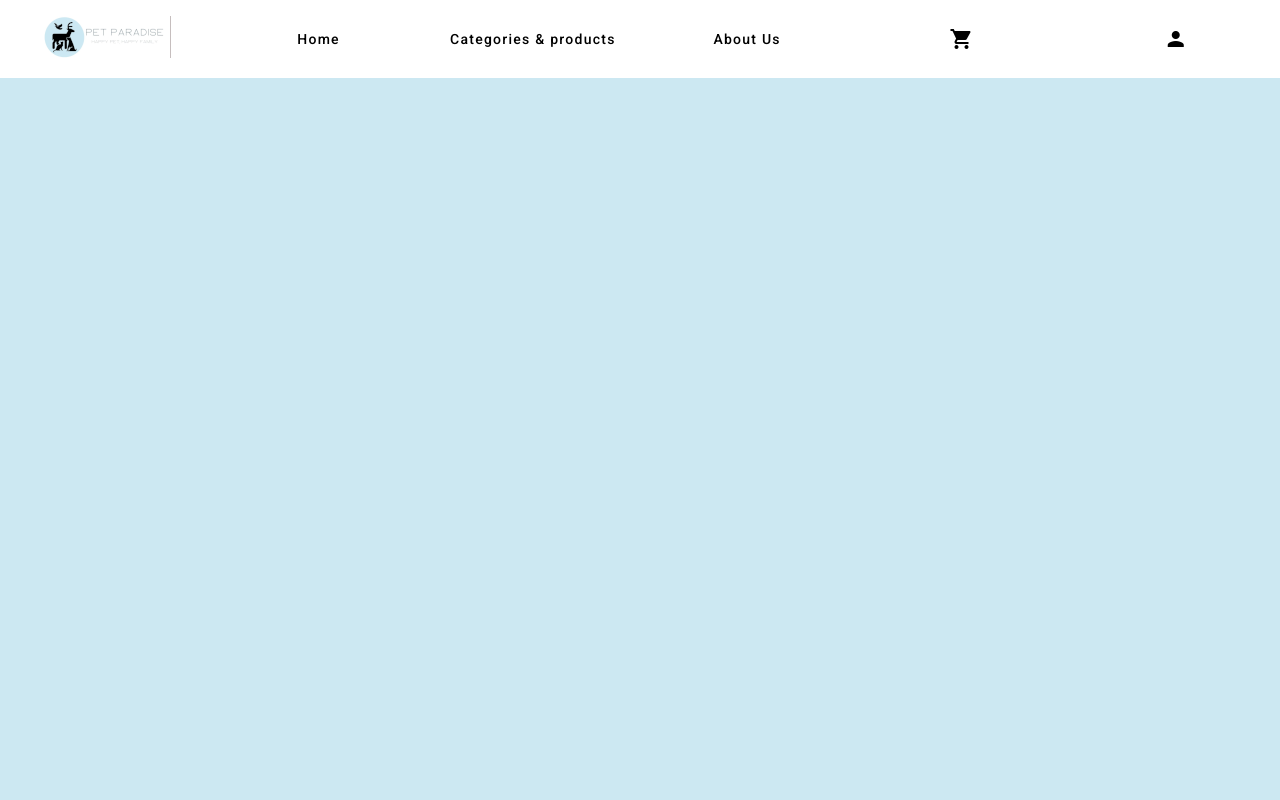
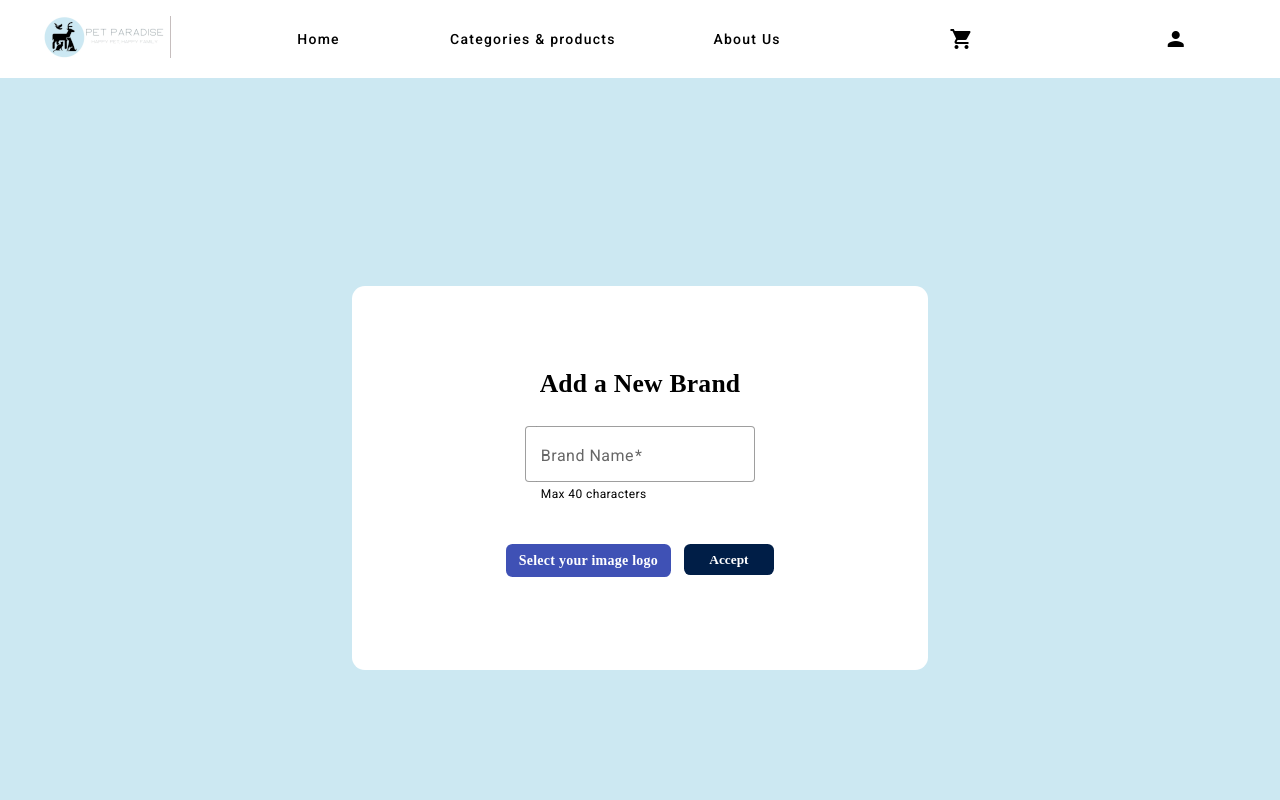
Before and after one commit to FullHouseTeam/pet-paradise-client, an Angular app: page /admin/add-brand in a window 1280 px wide. Before the commit this address led to /. Shown: the top 800 px of the page. Built offline with nearby package versions, Linux system fonts and the light colour scheme.

Commit message:
feat: add-brands-page

```diff
--- a/src/app/app.routes.ts
+++ b/src/app/app.routes.ts
@@ -7,6 +7,8 @@ import { AboutUsComponent } from '../components/about-us/about-us.component';
 import { SupportPageComponent } from '../components/support-page/support-page.component';
 import { TermsAndConditionsComponent } from '../components/terms-and-conditions/terms-and-conditions.component';
 import { DescriptionComponent } from '../components/example-api/description.component';
+import { AddBrandsComponent} from "../components/add-brands/add-brands.component";
+
 export const appRoutes: Route[] = [
   {
     path: 'categories-and-products',
@@ -18,5 +20,6 @@ export const appRoutes: Route[] = [
   { path: 'support', component: SupportPageComponent },
   { path: 'terms-and-conditions', component: TermsAndConditionsComponent },
   { path: '', component: HomeComponent },
-  { path: 'example-api', component: DescriptionComponent }
+  { path: 'example-api', component: DescriptionComponent },
+  { path: 'admin/add-brand', component: AddBrandsComponent}
 ];
--- /dev/null
+++ b/src/components/add-brands/add-brands.component.html
@@ -0,0 +1,24 @@
+<div class="container">
+    <div class="title">
+        Add a New Brand
+    </div>
+    <div class="input-container">
+        <mat-form-field hintLabel="Max 40 characters" appearance="outline">
+            <mat-label>Brand Name</mat-label>
+            <input matInput type="text" maxlength="40" required/>
+        </mat-form-field>
+    </div>
+
+    <div>
+        <img class="preview-image" [src]="imagePreview">
+    </div>
+
+    <div>
+        <div class="file-input-button">
+            <label>Select your image logo</label>
+            <input (change)="catchFile($event)" type="file" accept=".jpg, .jpeg">
+        </div>
+
+        <button class="accept-button" >Accept</button>
+    </div>
+</div>
--- /dev/null
+++ b/src/components/add-brands/add-brands.component.scss
@@ -0,0 +1,99 @@
+.container {
+  background-color: white;
+  width: 45vw;
+  height: 30vw;
+  border-radius: 1vw;
+  display: flex;
+  flex-direction: column;
+  align-items: center;
+  justify-content: center;
+}
+
+.title {
+  margin-bottom: 2.5vw;
+  text-align: center;
+  font-family: Quicksand, serif;
+  font-weight: bold;
+  font-size: 2vw;
+}
+
+.input-container {
+  margin-bottom: 20px;
+  text-align: center;
+}
+
+.input-container mat-form-field {
+  width: 18vw;
+}
+
+.file-input-button {
+  display: inline-block;
+  position: relative;
+  overflow: hidden;
+  margin-right: 1vw;
+}
+
+.file-input-button label {
+  display: inline-block;
+  background-color: #3F51B5;
+  color: white;
+  padding: 0.5vw 1vw;
+  border-radius: 0.5vw;
+  font-family: Quicksand, serif;
+  font-weight: bold;
+  cursor: pointer;
+}
+
+.file-input-button input {
+  position: absolute;
+  font-size: 100px;
+  opacity: 0;
+  right: 0;
+  top: 0;
+  cursor: pointer;
+}
+
+.accept-button {
+  padding: 0.6vw 2vw;
+  background-color: #001E47 ;
+  color: white;
+  border-radius: 0.5vw;
+  border: none;
+  font-family: Quicksand, serif;
+  font-weight: bold;
+  vertical-align: top;
+  cursor: pointer;
+}
+
+.preview-image {
+
+  max-width: 25vw;
+  max-height: 17vw;
+}
+
+@media only screen and (max-width: 360px) {
+  .container {
+    width: 80vw;
+    height: 100vw;
+  }
+
+  .title {
+    font-size: 6vw;
+
+    margin-bottom: 5vw;
+  }
+  .input-container mat-form-field {
+    width: 55vw;
+    font-size: 4vw;
+  }
+
+  .file-input-button {
+    font-size: 3vw;
+  }
+
+
+
+  .accept-button {
+    height: 6.5vw;
+  }
+}
--- /dev/null
+++ b/src/components/add-brands/add-brands.component.ts
@@ -0,0 +1,65 @@
+import { Component } from '@angular/core';
+import { CommonModule } from '@angular/common';
+import { MatInputModule } from "@angular/material/input";
+import { OnInit } from "@angular/core";
+import { DomSanitizer } from "@angular/platform-browser";
+
+@Component({
+  selector: 'app-add-brands',
+  standalone: true,
+  imports: [CommonModule, MatInputModule],
+  templateUrl: './add-brands.component.html',
+  styleUrls: ['./add-brands.component.scss']
+})
+export class AddBrandsComponent implements OnInit {
+  files: any = [];
+  imagePreview: string = '';
+  constructor(
+      private sanitizer: DomSanitizer,
+
+      ) {
+
+  }
+
+  ngOnInit() {}
+
+  catchFile(event: any) {
+    const caughtFile = event.target.files[0];
+
+    if (this.isValidImageFile(caughtFile)) {
+      this.extractBase64(caughtFile).then((image: any) => {
+        this.imagePreview = image.base;
+      })
+      this.files.push(caughtFile);
+    }
+  }
+
+  extractBase64 = async ($event: any) => new Promise((resolve, reject) => {
+    try {
+      const unsafeImg = window.URL.createObjectURL($event);
+      const image = this.sanitizer.bypassSecurityTrustUrl(unsafeImg);
+      const reader = new FileReader();
+
+      reader.onload = () => {
+        resolve({
+          base: reader.result
+        });
+      };
+
+      reader.onerror = error => {
+        reject(error);
+      };
+
+      reader.readAsDataURL($event);
+    } catch (e) {
+      reject(e);
+    }
+  });
+
+  isValidImageFile(file: File): boolean {
+    const allowedExtensions = ['.jpg', '.jpeg'];
+    const fileName = file.name.toLowerCase();
+    return allowedExtensions.some(ext => fileName.endsWith(ext));
+  }
+
+}
```
Also changed, not shown: 1 other file (tests, documents, lock files or other folders).
